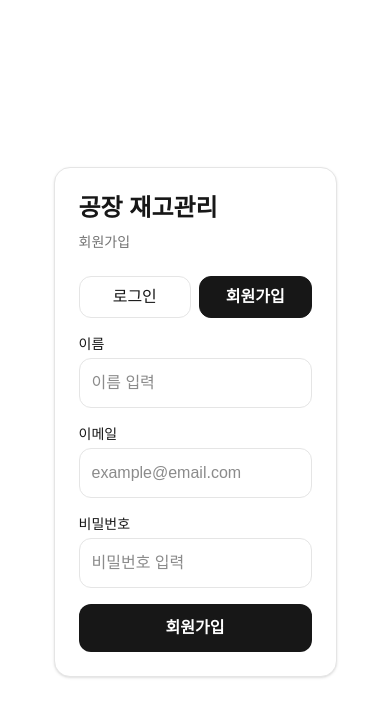
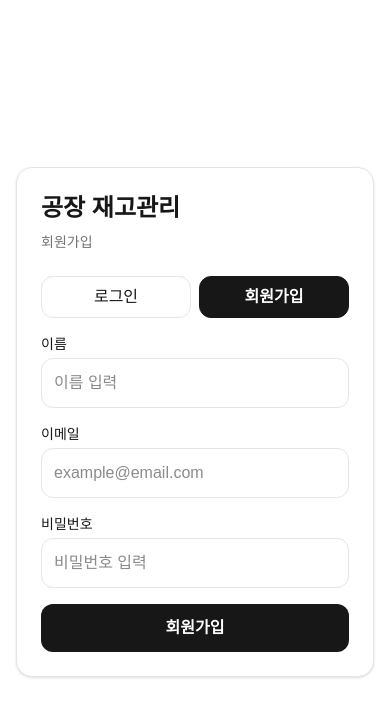
Before and after one commit to madorange6/factory-manager, a Next.js app: page /login in a window 390 px wide. Both pictures are taken after a click on the button "회원가입". Shown: the top 716 px of the page. Built offline with nearby package versions, Linux system fonts and the light colour scheme; no server answers.

Commit message:
fix: 이름 유지, 로그인 페이지 개선, 모바일 확대 방지, 세션 에러 수정

```diff
--- a/app/login/page.tsx
+++ b/app/login/page.tsx
@@ -23,33 +23,37 @@ export default function LoginPage() {
   }, []);
 
 async function checkSession() {
-  const { data, error } = await supabase.auth.getSession();
-
-  if (error) {
-    console.error(error);
-    return;
-  }
-
-  if (data.session) {
+  const { data } = await supabase.auth.getSession();
+  if (data.session?.user) {
     router.replace('/');
   }
 }
 
+
   async function ensureProfile(user: { id: string; email?: string | null }, inputName?: string) {
   const email = user.email ?? null;
+
+  const { data: existing } = await supabase
+    .from('profiles')
+    .select('id, email, name')
+    .eq('id', user.id)
+    .maybeSingle();
+
+  // 회원가입할 때만 이름 저장, 이미 이름 있으면 덮어쓰지 않음
+  if (existing?.name && !inputName) {
+    return;
+  }
+
   const baseName = (inputName && inputName.trim()) || fallbackName(email);
 
   const { error } = await supabase.from('profiles').upsert(
-      {
-        id: user.id,
-        email,
-        name: baseName,
-      },
+    { id: user.id, email, name: baseName },
     { onConflict: 'id' }
   );
 
   if (error) throw error;
 }
+
 
   async function handleSubmit(e: FormEvent) {
     e.preventDefault();
@@ -122,7 +126,8 @@ export default function LoginPage() {
   }
 
   return (
-    <main className="mx-auto flex min-h-screen max-w-md items-center justify-center p-4">
+    <main className="flex min-h-screen w-full items-center justify-center p-4">
+
       <div className="w-full rounded-2xl border border-neutral-200 bg-white p-6 shadow-sm">
         <h1 className="mb-2 text-2xl font-bold">공장 재고관리</h1>
         <p className="mb-6 text-sm text-neutral-500">
@@ -161,7 +166,8 @@ export default function LoginPage() {
               <input
                 value={name}
                 onChange={(e) => setName(e.target.value)}
-                className="w-full rounded-xl border border-neutral-200 p-3"
+                className="w-full rounded-xl border border-neutral-200 p-3 text-neutral-900"
+
                 placeholder="이름 입력"
               />
             </div>
@@ -173,7 +179,8 @@ export default function LoginPage() {
               type="email"
               value={email}
               onChange={(e) => setEmail(e.target.value)}
-              className="w-full rounded-xl border border-neutral-200 p-3"
+              className="w-full rounded-xl border border-neutral-200 p-3 text-neutral-900"
+
               placeholder="example@email.com"
             />
           </div>
@@ -184,7 +191,8 @@ export default function LoginPage() {
               type="password"
               value={password}
               onChange={(e) => setPassword(e.target.value)}
-              className="w-full rounded-xl border border-neutral-200 p-3"
+              className="w-full rounded-xl border border-neutral-200 p-3 text-neutral-900"
+
               placeholder="비밀번호 입력"
             />
           </div>
--- a/app/page.tsx
+++ b/app/page.tsx
@@ -239,14 +239,12 @@ const chatBottomRef = useRef<HTMLDivElement | null>(null); // 추가
   async function ensureUserProfile(user: { id: string; email?: string | null }) {
   const email = user.email ?? null;
 
-  // 기존 프로필 먼저 확인
   const { data: existing } = await supabase
     .from('profiles')
     .select('id, email, name')
     .eq('id', user.id)
-    .single();
-
-  // 이미 이름이 있으면 덮어쓰지 않음
+    .maybeSingle(); // single() 대신 maybeSingle() 로 변경
+
   if (existing?.name) {
     return existing as UserProfile;
   }
@@ -263,7 +261,7 @@ const chatBottomRef = useRef<HTMLDivElement | null>(null); // 추가
     .from('profiles')
     .select('id, email, name')
     .eq('id', user.id)
-    .single();
+    .maybeSingle(); // 여기도 변경
 
   if (error) throw error;
   return data as UserProfile | null;
```
Lines whose indentation alone changed are shown as unchanged.
